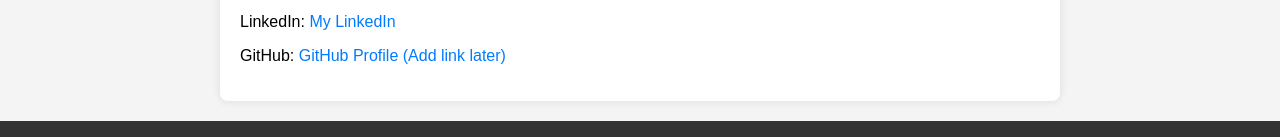
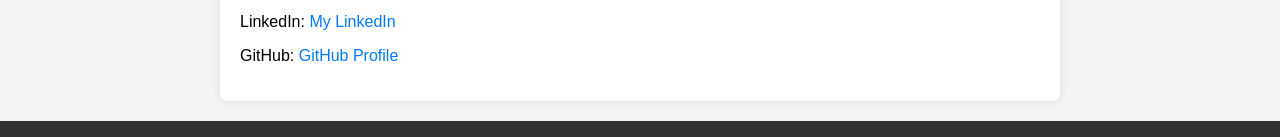
Before and after one commit to manjuraavi/portfolio-website, a plain HTML site: page index.html in a window 1280 px wide. Shown: the part 820-957 px from the top of the page. Drawn offline with Linux system fonts and the light colour scheme.

Commit message:
Updated GitHub profile link

```diff
--- a/index.html
+++ b/index.html
@@ -46,7 +46,7 @@
         <h2>Contact</h2>
         <p>Email: <a href="mailto:manjushaa.raavi@gmail.com">manjushaa.raavi@gmail.com</a></p>
         <p>LinkedIn: <a href="https://www.linkedin.com/in/manjusha-raavi-0b082015a/">My LinkedIn</a></p>
-        <p>GitHub: <a href="#">GitHub Profile (Add link later)</a></p>
+        <p>GitHub: <a href="https://github.com/manjuraavi" target="_blank">GitHub Profile</a></p>
     </section>
 
     <footer>
```
